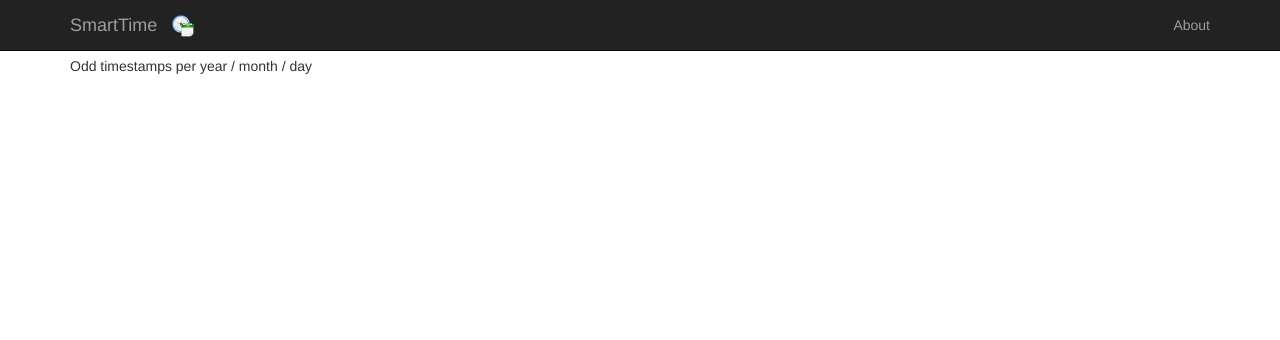
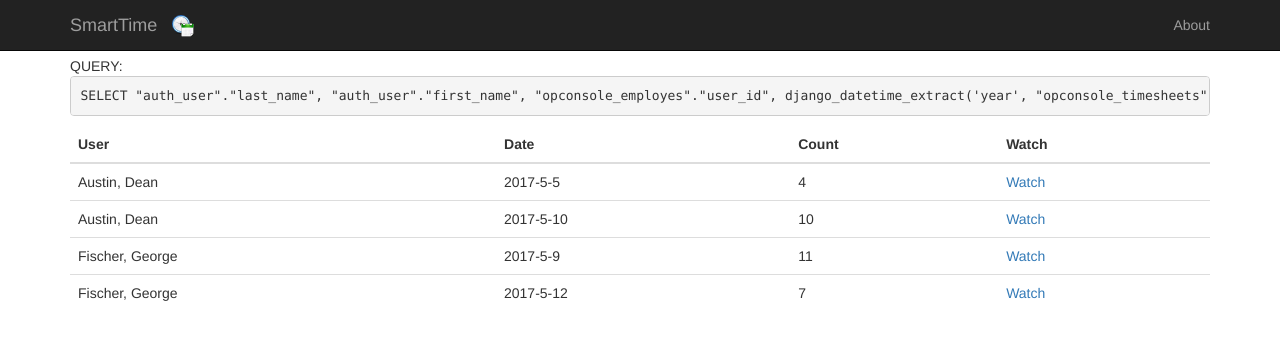
Before and after one commit to baalkor/timetracking, a Django app: page /anomalies/ in a window 1280 px wide. Shown: the top 340 px of the page. Run offline with Django 3.2, Linux system fonts and the light colour scheme; data comes from the database, SQL or seed files in the repository; some libraries are stand-ins or nearby versions.

Commit message:
dasdsadsa

```diff
--- a/opconsole/static/templates/opconsole_anomalies.html
+++ b/opconsole/static/templates/opconsole_anomalies.html
@@ -1,14 +1,25 @@
 {% extends "opconsole_baselayout.html" %}
 
 {% block content %}
+QUERY:
+<pre>{{ query }}</pre>
+<table class="table">
+    <thead>
+      <th>User</th>
+      <th>Date</th>
+      <th>Count</th>
+      <th>Watch</th>
 
-Odd timestamps per year / month / day
-<table class="table">
-{% for tms in timesheetsOddTimestamps %}
-  <tr>
-    <td>{{tms}}</td>
-  </tr>
+    </thead>
+{% for tms in anomalies %}
+
+    <tr>
+      <td>{{ tms.user__user__last_name }}, {{tms.user__user__first_name }}</td>
+      <td>{{ tms.year }}-{{ tms.month }}-{{ tms.day }}</td>
+      <td>{{ tms.nbTimb }}</td>
+      <td> <a href="/mytimesheet/?userId={{tms.user__user__id}}&date={{ tms.year }}-{{ tms.month }}-{{ tms.day }}">Watch</a></td>
+    </tr>
 {% endfor%}
-  </table>
+</table>
 
 {% endblock %}
--- a/opconsole/views/anonamliesView.py
+++ b/opconsole/views/anonamliesView.py
@@ -1,14 +1,34 @@
-from django.views.generic import TemplateView
+from django.views.generic import ListView
 from django.shortcuts import render
 from django.template import Context
 from opconsole.models import Timesheets, Device, Employes
 from django.db.models import Count
-class AnomaliesView(TemplateView):
+from itertools import groupby
+from django.db.models.functions import Extract
+
+class AnomaliesView(ListView):
     template_name = "opconsole_anomalies.html"
+    model = Timesheets
+    context_object_name = 'anomalies'
 
-    def get(self, request, *args, **kwargs):
-        # All the timestamp per user and group by day-mont-year
-   #     timesheetsOddTimestamps = Timesheets.objects.values("user","recptTime" ).filter(status='0',recptTime__month__gte=2016 ).annotate(odd=Count("id") % 2).filter(odd=False)
+    _dbg_query = ""
 
-       # print timesheetsOddTimestamps
-        return render(request, self.template_name, {"oddtms" : ""})
+    def get_context_data(self, **kwargs):
+        context = super(AnomaliesView , self).get_context_data(**kwargs)
+        context["query"] = self._dbg_query
+        return context
+
+    def get_queryset(self):
+        querySet = Timesheets.objects.values(
+            "user__user__last_name",
+            "user__user__first_name",
+            "user__user__id"
+        ).annotate(
+            year=Extract("recptTime", "year"),
+            month=Extract("recptTime", "month"),
+            day=Extract("recptTime", "day")
+        ).annotate(
+            nbTimb=Count("day")
+        ).all()
+        self._dbg_query = querySet.query
+        return querySet
```
